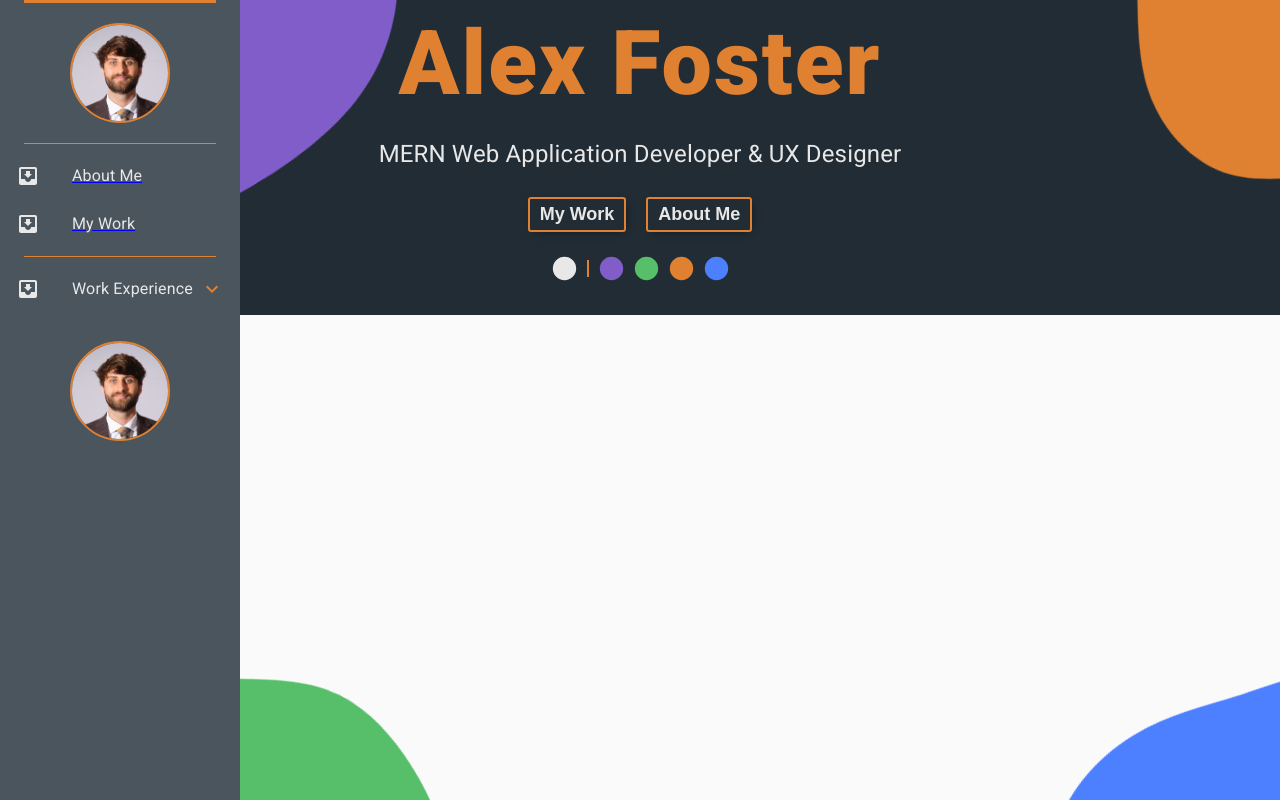
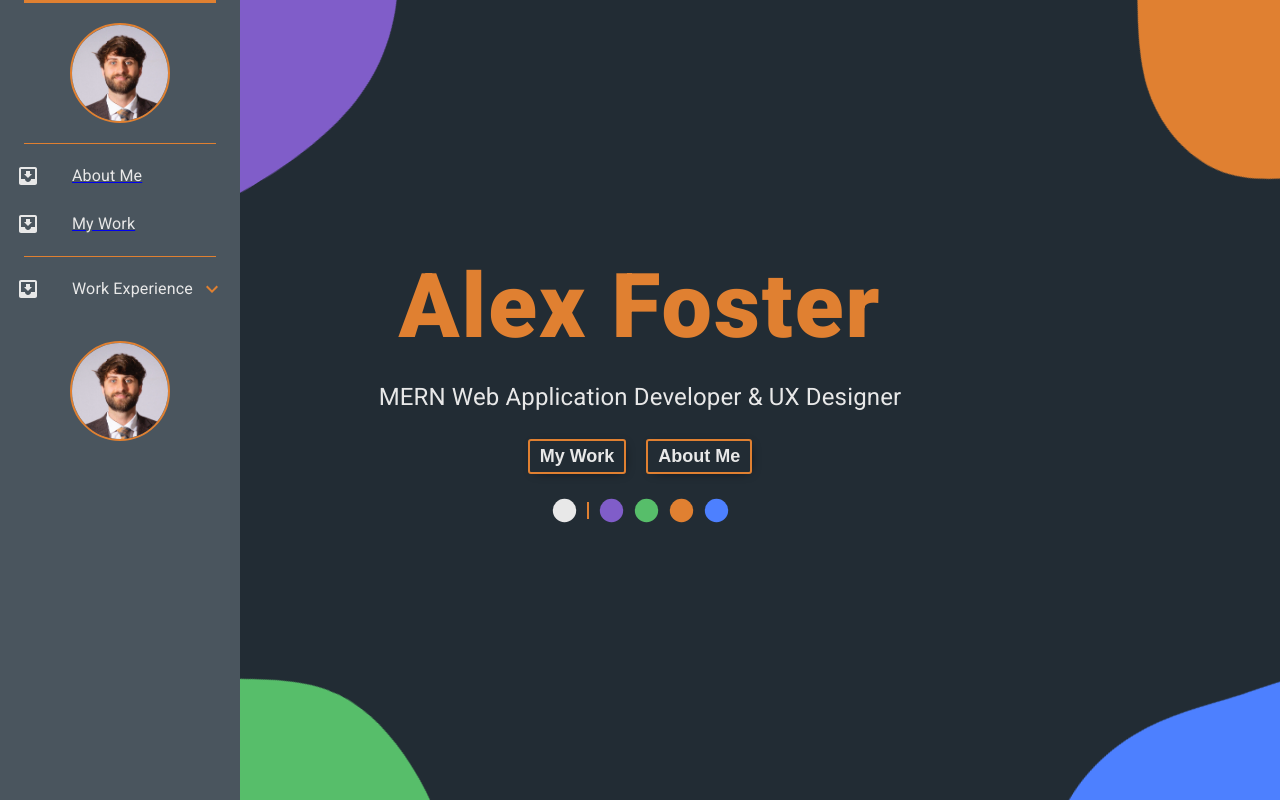
Before and after one commit to Olex93/portfolio, a Next.js app: page /MobileHome in a window 1280 px wide. Built offline with nearby package versions, Linux system fonts and the light colour scheme.

Commit message:
absolute background homepage

```diff
--- a/pages/MobileHome.js
+++ b/pages/MobileHome.js
@@ -13,10 +13,14 @@ export default function MobileHome(props) {
 
   const styles = {
     CustomBody: {
-      minHeight: "-webkit-fill-available",
-      width:"100%",
+      position:"absolute",
+      top:0,
+      right:0,
+      left:0,
+      bottom:0,
       backgroundColor:props.color.backgroundColor,
-      overflow:"hidden"
+      overflow:"hidden",
+      zIndex:"-1"
     },
     outerBody: {
       width:"100%",
```
